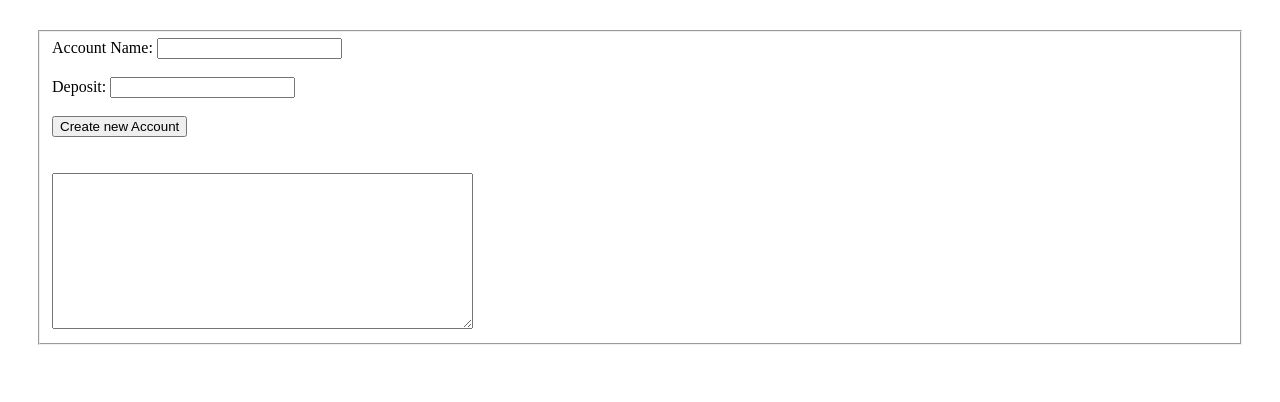
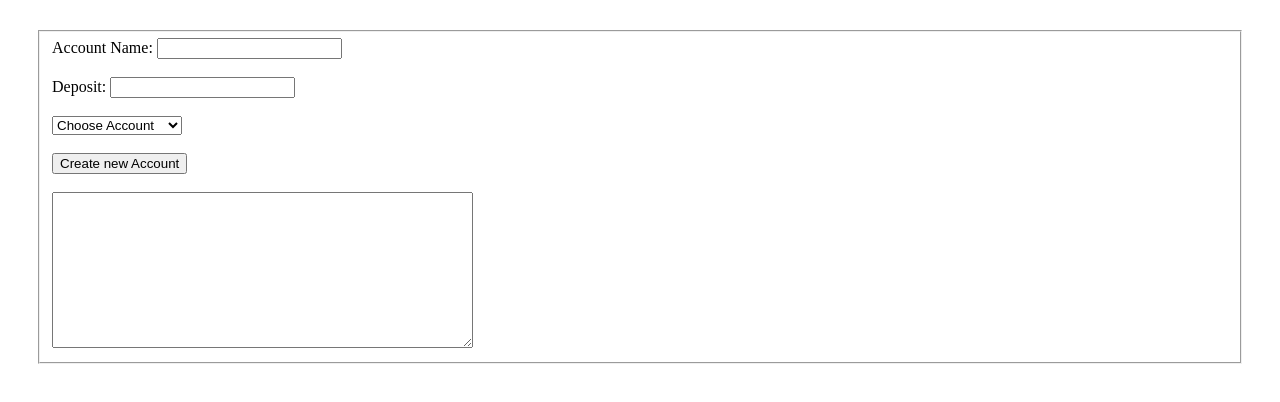
Before and after one commit to Sardor979bek/BankAccounts, a plain HTML site: page index.html in a window 1280 px wide. Drawn offline with Linux system fonts and the light colour scheme.

Commit message:
Update index.html

```diff
--- a/index.html
+++ b/index.html
@@ -11,10 +11,18 @@
 <body>
     <fieldset class="container" style="margin: 30px;">
         Account Name: <input id="name" type="text"><br><br>
-        Deposit: <input id="deposit" type="text"><br>
-        <br>
+        Deposit: <input id="deposit" type="text"><br><br>
+        <select id="account-select" class="standard-select" required>
+            <option value="select" disabled selected>Choose Account</option>
+            <option value="Debit-Account">Debit Account</option>
+            <option value="checking-Account">Checking Account</option>
+            <option value="Saving-Account">
+              Savings Account
+            </option>
+          </select>
+        <br><br>
         <button id="createButton">Create new Account</button>
-        <br><br><br>
+          <br><br>
         <textarea id="showarea" rows="10" cols="50"> </textarea>
     </div>
 
```
